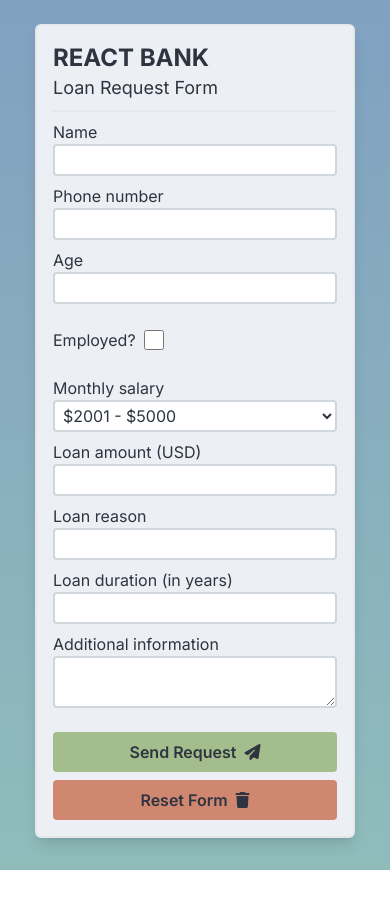
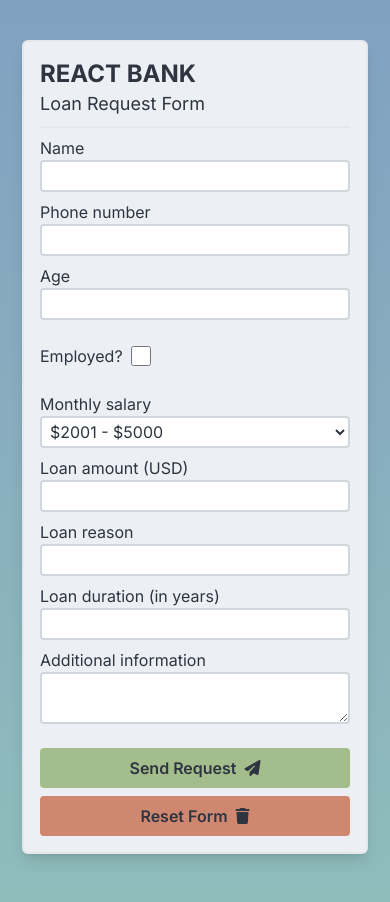
Before and after one commit to frreri/f25d-loan-form, a React (Vite) app: page / in a window 390 px wide. Before the commit the page ends 870 px from the top, so only its background shows below. Built offline with nearby package versions, Linux system fonts and the light colour scheme.

Commit message:
adjusted mobile sizing

```diff
--- a/src/components/LoanForm.jsx
+++ b/src/components/LoanForm.jsx
@@ -58,7 +58,7 @@ function LoanForm() {
   };
 
   return (
-    <div className="mb-2 flex min-w-80 flex-col rounded-md border-2 border-gray-200 bg-[#eceff4] p-4 shadow-lg">
+    <div className="mb-2 flex min-w-[346px] flex-col rounded-md border-2 border-gray-200 bg-[#eceff4] p-4 shadow-lg">
       {!isSubmitted && (
         <>
           <h1 className="text-2xl font-bold uppercase">React Bank</h1>
--- a/src/components/Submitted.jsx
+++ b/src/components/Submitted.jsx
@@ -1,6 +1,6 @@
 function Submitted() {
   return (
-    <div className="mx-auto mt-2 mb-4 w-full max-w-lg rounded-sm border-2 border-[#839e6c] bg-[#a3be8c] px-4 py-6 md:col-span-2">
+    <div className="mx-auto mt-2 mb-4 w-full max-w-[320px] rounded-sm border-2 border-[#839e6c] bg-[#a3be8c] px-4 py-6 md:col-span-2 md:max-w-lg">
       <h2 className="mb-2 text-lg font-semibold">Success!</h2>
       <p>Your loan request form was successfully submitted!</p>
       <p>You should hear back from us within 2 weeks.</p>
--- a/src/index.css
+++ b/src/index.css
@@ -8,5 +8,5 @@ body {
 
 #root {
   font-family: "Inter", sans-serif;
-  @apply flex min-h-lvh items-center justify-center p-6;
+  @apply flex min-h-lvh items-center justify-center py-10;
 }
```
